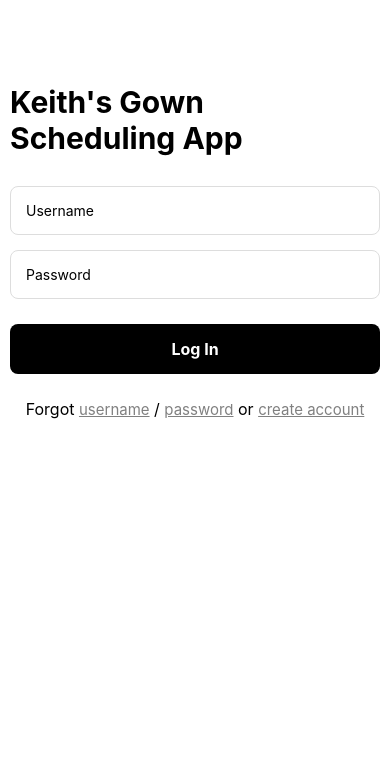
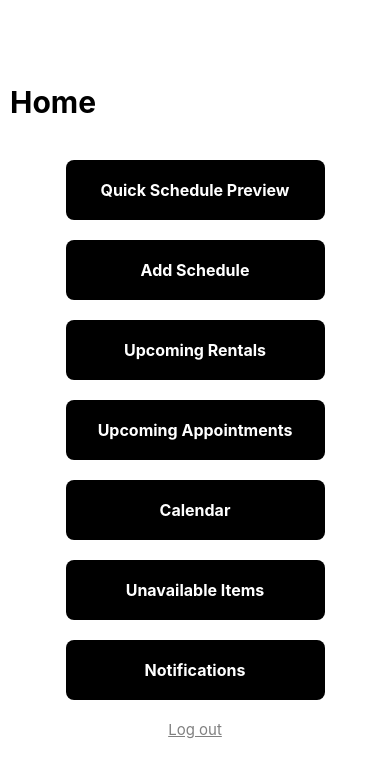
Before and after one commit to kitkatMielPineda/GownRentalSchedulingApp, a React Native app: screen /Home in a window 390 px wide. Shown: the top 776 px of the page. Built offline with nearby package versions, Linux system fonts and the light colour scheme.

Commit message:
initial home page ui

```diff
--- a/App.tsx
+++ b/App.tsx
@@ -135,6 +135,7 @@ import {NavigationContainer} from '@react-navigation/native';
 import {createStackNavigator} from '@react-navigation/stack';
 import SignInScreen from './src/screens/SignInScreen'; // Adjust path if needed
 import CreateAccountScreen from './src/screens/CreateAccountScreen';
+import HomeScreen from './src/screens/HomeScreen';
 
 const Stack = createStackNavigator();
 
@@ -152,6 +153,11 @@ export default function App() {
           component={CreateAccountScreen}
           options={{headerShown: false}}
         />
+        <Stack.Screen
+          name="Home"
+          component={HomeScreen}
+          options={{headerShown: false}}
+        />
       </Stack.Navigator>
     </NavigationContainer>
   );
--- /dev/null
+++ b/src/components/Homebutton.js
@@ -0,0 +1,16 @@
+import React from 'react';
+import styles from '../styles/styles';
+import {useNavigation} from '@react-navigation/native';
+import {Text, TouchableOpacity} from 'react-native';
+
+const HomeButton = ({title, screen}) => {
+  const navigation = useNavigation();
+  return (
+    <TouchableOpacity
+      style={[styles.button, styles.button.home]}
+      onPress={() => navigation.navigate(screen)}>
+      <Text style={styles.buttonText}>{title}</Text>
+    </TouchableOpacity>
+  );
+};
+export default HomeButton;
--- a/src/screens/CreateAccountScreen.js
+++ b/src/screens/CreateAccountScreen.js
@@ -8,7 +8,7 @@ import {
   View,
 } from 'react-native';
 import {useNavigation} from '@react-navigation/native';
-import styles from './styles';
+import styles from '../styles/styles';
 import {SafeAreaView} from 'react-native-safe-area-context';
 
 const CreateAccountScreen = () => {
@@ -67,7 +67,9 @@ const CreateAccountScreen = () => {
         </View>
 
         <View style={{paddingHorizontal: 10}}>
-          <TouchableOpacity style={styles.button} onPress={handleCreateAccount}>
+          <TouchableOpacity
+            style={[styles.button, styles.button.createAccount]}
+            onPress={handleCreateAccount}>
             <Text style={styles.buttonText}>Create Account</Text>
           </TouchableOpacity>
         </View>
--- /dev/null
+++ b/src/screens/HomeScreen.js
@@ -0,0 +1,51 @@
+import React, {useState} from 'react';
+import {
+  View,
+  Text,
+  StyleSheet,
+  Image,
+  TouchableOpacity,
+  Dimensions,
+} from 'react-native';
+import {useNavigation} from '@react-navigation/native';
+import {SafeAreaView} from 'react-native-safe-area-context';
+import styles from '../styles/styles';
+import HomeButton from '../components/Homebutton';
+
+const HomeScreen = () => {
+  const navigation = useNavigation();
+
+  return (
+    <View style={styles.container}>
+      <SafeAreaView>
+        <View style={styles.header}>
+          <Text style={styles.title}>Home</Text>
+        </View>
+        <View style={{paddingHorizontal: 10, alignItems: 'center'}}>
+          <HomeButton
+            title="Quick Schedule Preview"
+            screen="QuickSchedulePreview"
+          />
+          <HomeButton title="Add Schedule" screen="AddSchedule" />
+          <HomeButton title="Upcoming Rentals" screen="UpcomingRentals" />
+          <HomeButton
+            title="Upcoming Appointments"
+            screen="UpcomingAppointments"
+          />
+          <HomeButton title="Calendar" screen="Calendar" />
+          <HomeButton title="Unavailable Items" screen="UnavailableItems" />
+          <HomeButton title="Notifications" screen="Notifications" />
+        </View>
+        <View style={{alignItems: 'center', marginTop: 10}}>
+          <Text
+            style={styles.linkText}
+            onPress={() => navigation.navigate('SignIn')}>
+            Log out
+          </Text>
+        </View>
+      </SafeAreaView>
+    </View>
+  );
+};
+
+export default HomeScreen;
--- a/src/screens/SignInScreen.js
+++ b/src/screens/SignInScreen.js
@@ -8,7 +8,7 @@ import {
   View,
 } from 'react-native';
 import {useNavigation} from '@react-navigation/native';
-import styles from './styles';
+import styles from '../styles/styles';
 import {SafeAreaView} from 'react-native-safe-area-context';
 
 const SignInScreen = () => {
@@ -27,16 +27,7 @@ const SignInScreen = () => {
   return (
     <View style={styles.container}>
       <SafeAreaView>
-        <View
-          style={{
-            backgroundColor: 'white',
-            //alignItems: 'center',
-            justifyContent: 'center',
-            marginVertical: 30,
-            width: Dimensions.get('window').width,
-            paddingHorizontal: 10,
-            marginTop: Dimensions.get('window').height * 0.1,
-          }}>
+        <View style={styles.header}>
           <Text style={styles.title}>Keith's Gown{'\n'}Scheduling App</Text>
         </View>
 
@@ -55,8 +46,10 @@ const SignInScreen = () => {
           />
         </View>
 
-        <View style={{paddingHorizontal: 10}}>
-          <TouchableOpacity style={styles.button} onPress={handleSignIn}>
+        <View style={{paddingHorizontal: 10, alignItems: 'center'}}>
+          <TouchableOpacity
+            style={[styles.button, styles.button.sigin]}
+            onPress={handleSignIn}>
             <Text style={styles.buttonText}>Log In</Text>
           </TouchableOpacity>
         </View>
@@ -82,6 +75,14 @@ const SignInScreen = () => {
               // onPress={() => console.log('onpress create account')}
             >
               create account
+            </Text>{' '}
+            or{' '}
+            <Text
+              style={styles.linkText}
+              onPress={() => navigation.navigate('Home')}
+              // onPress={() => console.log('onpress create account')}
+            >
+              home
             </Text>
           </Text>
         </View>
--- a/src/screens/styles.js
+++ b/src/styles/styles.js
@@ -26,12 +26,23 @@ const styles = StyleSheet.create({
     backgroundColor: '#fff',
   },
   button: {
-    width: '100%',
-    padding: 15,
     backgroundColor: '#000',
     borderRadius: 8,
     alignItems: 'center',
     marginTop: 10,
+    home: {
+      width: '70%',
+      marginBottom: 10,
+      padding: 20,
+    },
+    sigin: {
+      width: '100%',
+      padding: 15,
+    },
+    createAccount: {
+      width: '100%',
+      padding: 15,
+    },
   },
   buttonText: {
     color: '#fff',
@@ -48,6 +59,15 @@ const styles = StyleSheet.create({
     marginTop: 15,
     fontSize: 16,
   },
+  header: {
+    backgroundColor: 'white',
+    //alignItems: 'center',
+    justifyContent: 'center',
+    marginVertical: 30,
+    width: Dimensions.get('window').width,
+    paddingHorizontal: 10,
+    marginTop: Dimensions.get('window').height * 0.1,
+  },
 });
 
 export default styles;
```
